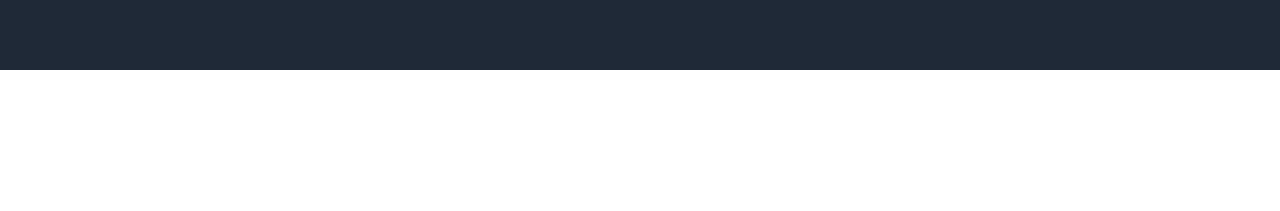
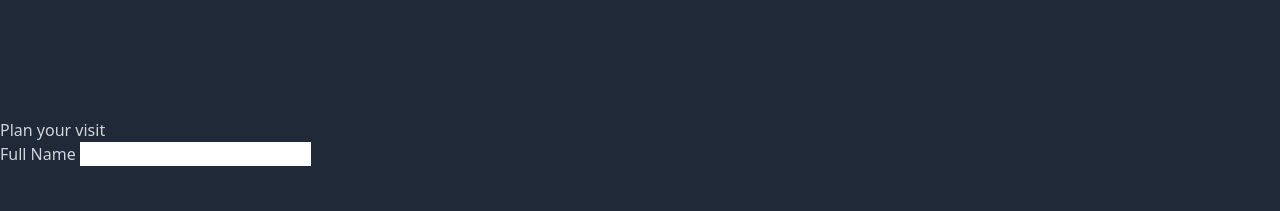
Before and after one commit to Malekzie/cpnt201-a3, a plain HTML site: page index.html in a window 1280 px wide. Shown: the part 1957-2168 px from the top of the page. Before the commit the page ends 2027 px from the top, so only its background shows below. Drawn offline with nearby package versions, Linux system fonts and the light colour scheme.

Commit message:
adding layout for Plan Visit section

```diff
--- a/index.html
+++ b/index.html
@@ -84,10 +84,15 @@
       </div>
     </section>
     <!-- Visit Section -->
-    <!-- <section>
-      <h2>Plan your visit</h2>
-      <p>Lorem ipsum dolor sit amet consectetur adipisicing elit. Quisquam, voluptatum.</p>
-    </section> -->
+    <section class="py-12 text-gray-300 bg-gray-800" id="plan">
+      <div class="container mx-auto">
+        <h2>Plan your visit</h2>
+        <form>
+          <label for="name">Full Name</label>
+          <input type="text" id="name" name="name" required>
+        </form>
+      </div>
+    </section>
     <!-- Pricing Section -->
     <!-- <section>
       <h2>Pricing</h2>
```
